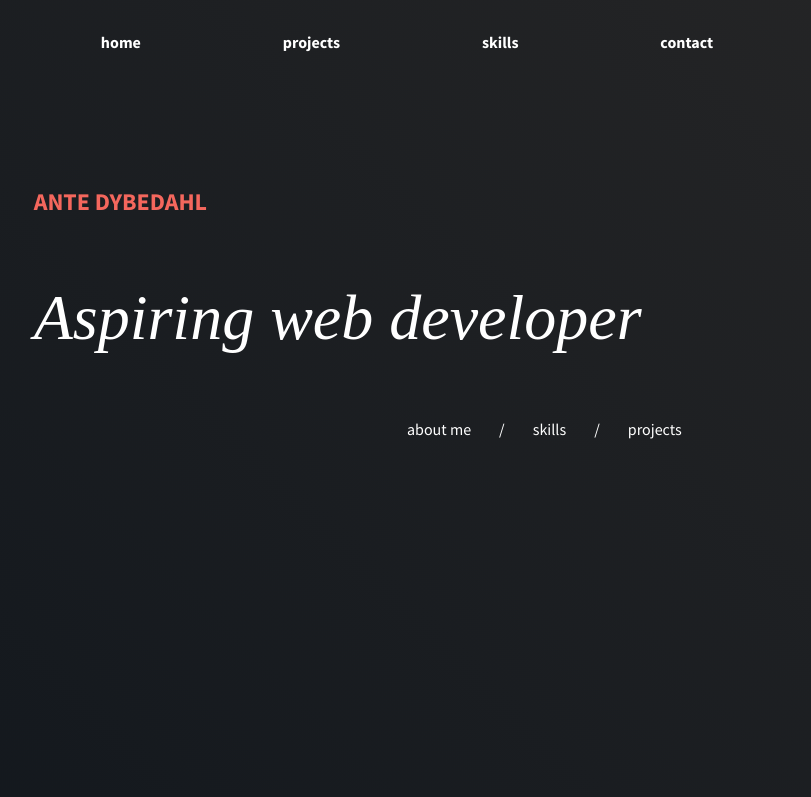
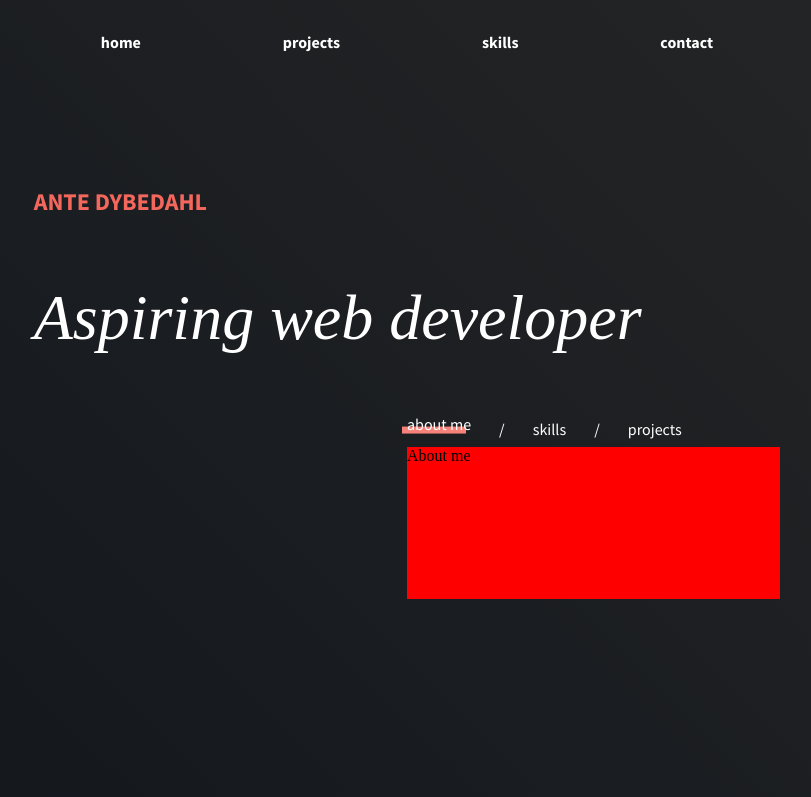
Before and after one commit to an-gj-dy/portfolio, a plain HTML site: page index.html in a window 1280 px wide. Shown: the top 797 px of the page, without its empty margins (233-1044 px from the left). Drawn offline with Linux system fonts and the light colour scheme; a web font is replaced by a local one.

Commit message:
About block nav update

```diff
--- a/index.html
+++ b/index.html
@@ -26,16 +26,16 @@
                 <h1 class="heading">Aspiring web developer</h1>
                 <div class="about about--grid">
                     <menu class="about__nav">
-                        <li class="about__nav-item about__nav-item--me">About me</li>
+                        <li class="about__nav-item about__nav-item--me about__nav-item--selected">About me</li>
                         <li class="about__nav--separator">/</li>
                         <li class="about__nav-item about__nav-item--skills">Skills</li>
                         <li class="about__nav--separator">/</li>
                         <li class="about__nav-item about__nav-item--projects">Projects</li>
                     </menu>
                     <div class="about__container">
-                        <article class="about__content about__content--me"></article>
-                        <article class="about__content about__content--skills"></article>
-                        <article class="about__content about__content--projects"></article>
+                        <article class="about__content about__content--me">About me</article>
+                        <article class="about__content about__content--skills">Skills</article>
+                        <article class="about__content about__content--projects">Projects</article>
                     </div>
                 </div>
             </section>
--- a/main.js
+++ b/main.js
@@ -14,20 +14,26 @@ Header Menu Indicator
 */
 
 /* Navigation
-0 = Home
-1 = Projects
-3 = Contact
+0 = About me
+1 = Skills
+2 = Projects
 */
 
-const navButtons = document.querySelector(".about__nav").childNodes;
+const navBtns = [...document.querySelectorAll(".about__nav-item")];
+const aboutContent = [...document.querySelectorAll(".about__content")];
 
-navButtons.forEach((button) => {
-    button.addEventListener("click", (e) => {
-        const indexOfClickedButton = [].indexOf.call(
-            e.target.parentNode.children,
-            e.target
-        );
-        console.log(indexOfClickedButton);
+navBtns.forEach((btn) => {
+    btn.addEventListener("click", (e) => {
+        const target = e.target;
+        const index = navBtns.indexOf(target);
+        console.log(index);
+        const selector = `.about__content:nth-child(${index + 1})`;
+        const content = document.querySelector(selector);
+        content.scrollIntoView({
+            behavior: "smooth",
+            inline: "start",
+            block: "nearest",
+        });
     });
 });
 
--- a/style.css
+++ b/style.css
@@ -181,6 +181,7 @@ li {
     cursor: pointer;
     text-transform: lowercase;
     user-select: none;
+    z-index: 1;
 }
 
 .about__nav--separator {
@@ -190,28 +191,58 @@ li {
 }
 
 .about__nav-item::after {
+    transition: 0.5s ease;
+    transform-origin: center;
     content: "";
     position: absolute;
-    width: 100%;
-    transform: scaleX(0);
-    height: 2px;
-    bottom: 10px;
-    left: 0;
-    background-color: var(--clr-accent);
-    transform-origin: bottom right;
-    transition: transform 0.25s ease-out;
+    background: var(--clr-accent-offset);
+    z-index: -1;
+    left: -0.3em;
+    top: 0.8em;
+    height: 0.4em;
+    width: 0%;
 }
 
 .about__nav-item:hover::after {
-    transform: scaleX(1);
-    transform-origin: bottom left;
+    width: 100%;
+    transform-origin: center;
 }
 
 .about__nav-item--selected {
+    transition: 0.5s ease;
+    transform: translateY(-20%);
+}
+
+.about__nav-item--selected::after {
+    transition: 0.5s ease;
+    transform-origin: center;
+    content: "";
+    position: absolute;
+    background: var(--clr-accent-offset);
+    z-index: -1;
+    left: -0.3em;
+    top: 0.8em;
+    height: 0.4em;
+    width: 100%;
 }
 
 .about__container {
     grid-area: 2 / 1 / span 1 / span 4;
+    position: relative;
+    display: flex;
+    height: 80%;
+    width: 100%;
+    overflow: hidden;
+    scroll-snap-type: x mandatory;
+}
+
+.about__content {
+    height: 100%;
+    width: 100%;
+    background: red;
+    margin-right: 5px;
+    flex-shrink: 0;
+    scroll-snap-align: start;
 }
 
 /*
```
